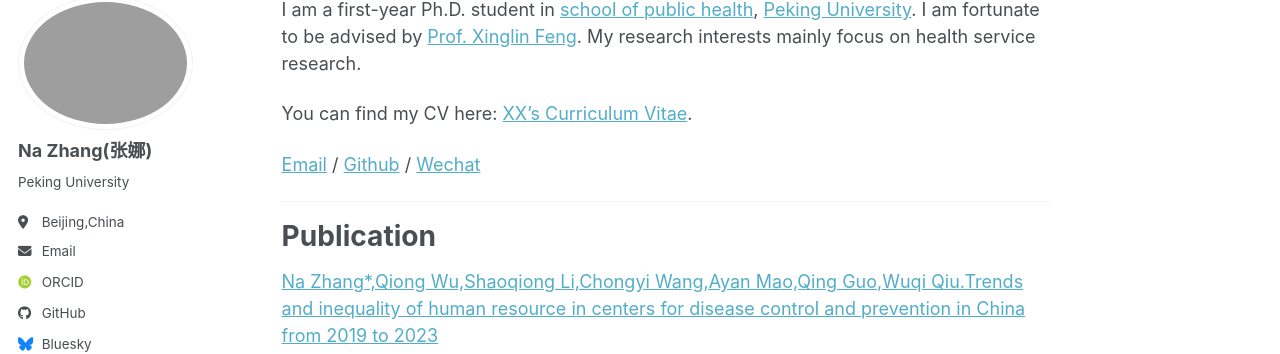
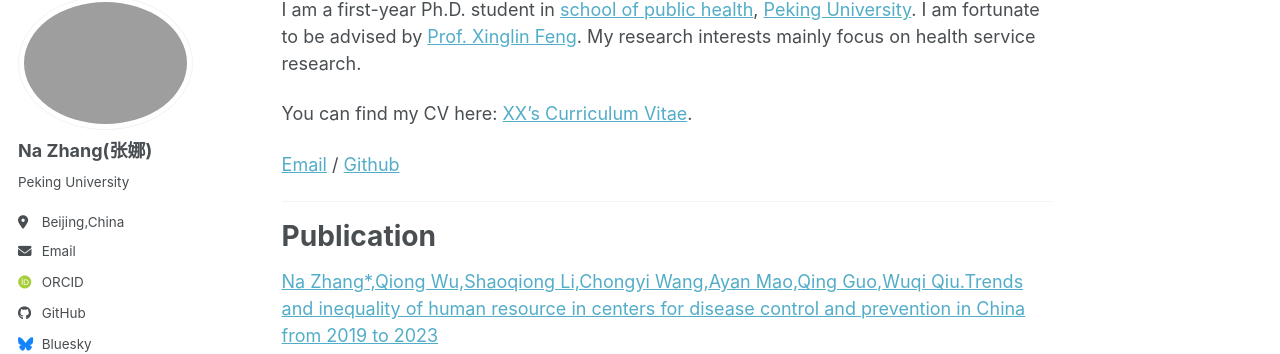
Before and after one commit to Sabrina0oo22/Sabrina0oo22.github.io, a Jekyll site: the page built from _pages/about.md, in a window 1280 px wide. Shown: the part 103-457 px from the top of the page. Built offline with Jekyll 4.4.1, drawn with Linux system fonts in a browser that asks for light colours; some web fonts are replaced; our own code applies the rules of GitHub Pages for plain Markdown files; a script bundle is joined from its source files by our own code; library files that are not in the unit come from our copies.

Commit message:
Update about.md

```diff
--- a/_pages/about.md
+++ b/_pages/about.md
@@ -2,7 +2,7 @@ I am a first-year Ph.D. student in [school of public health](https://sph.pku.edu
 
 You can find my CV here: [XX's Curriculum Vitae](../assets/Curriculum_Vitae.pdf).
 
-[Email](mailto:sabrina0oo22@stu.pku.edu.cn) / [Github](https://github.com/Sabrina0oo22) / [Wechat](../images/wechat.jpg)
+[Email](mailto:sabrina0oo22@stu.pku.edu.cn) / [Github](https://github.com/Sabrina0oo22)
 
 ---
 
```
